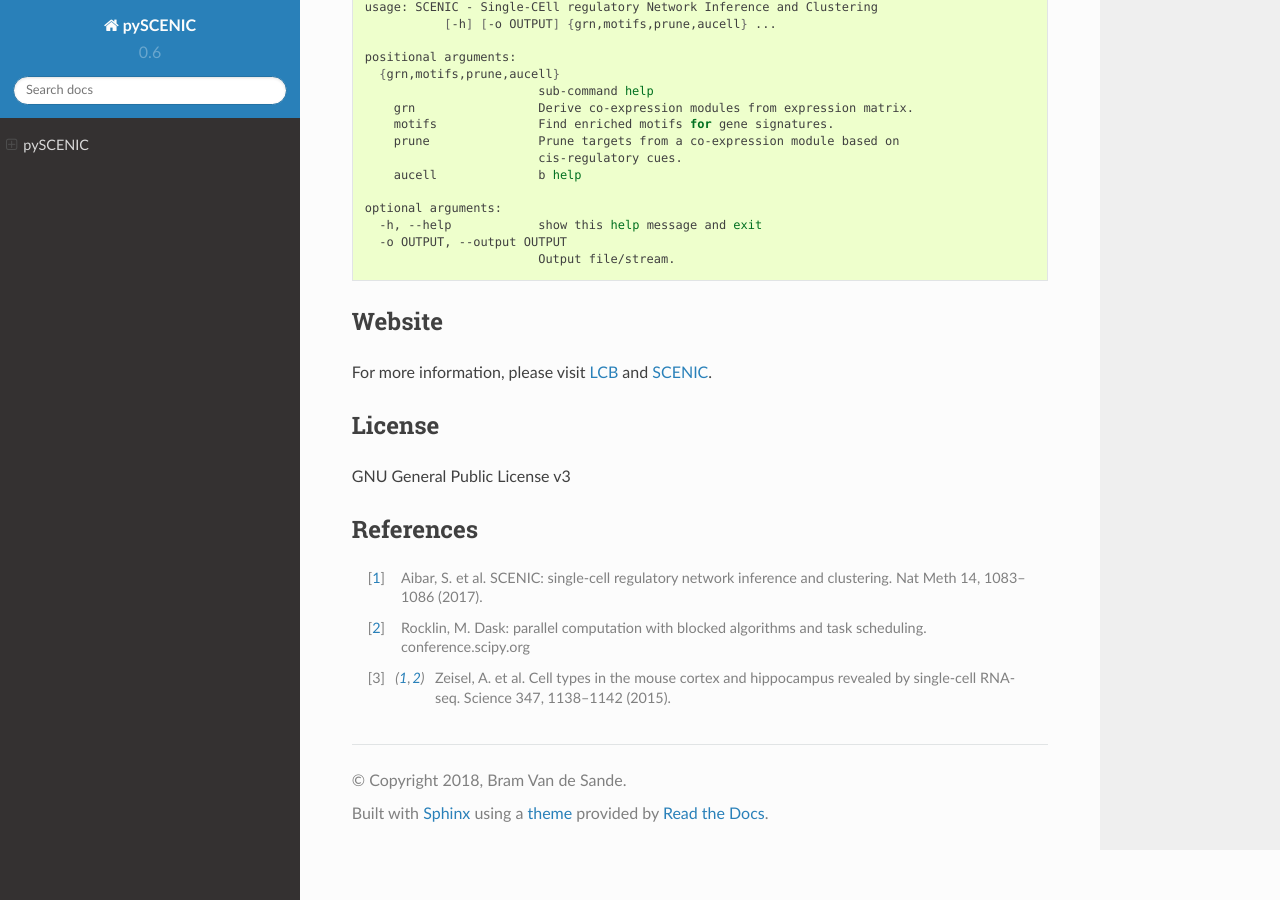
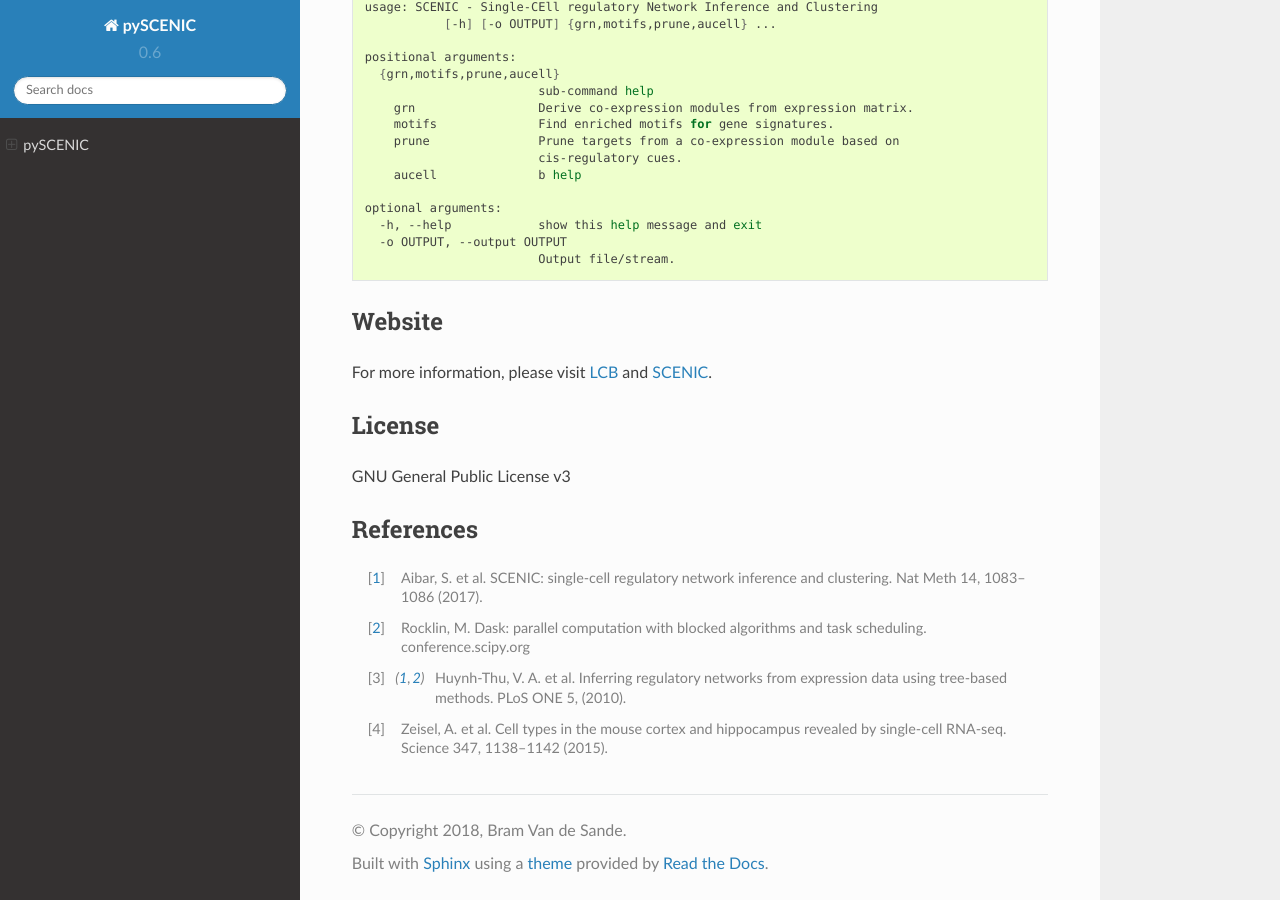
Before and after one commit to aertslab/pySCENIC, a Sphinx documentation site: the page built from docs/index.rst, in a window 1280 px wide and 900 px high, scrolled down 6042 px. Built offline with Sphinx 7.4.7 and the Read the Docs theme 2.0.0, drawn with Linux system fonts in a browser that asks for light colours.

Commit message:
Better docs.

```diff
--- a/docs/index.rst
+++ b/docs/index.rst
@@ -320,7 +320,8 @@ References
 
 .. [1] Aibar, S. et al. SCENIC: single-cell regulatory network inference and clustering. Nat Meth 14, 1083–1086 (2017).
 .. [2] Rocklin, M. Dask: parallel computation with blocked algorithms and task scheduling. conference.scipy.org
-.. [3] Zeisel, A. et al. Cell types in the mouse cortex and hippocampus revealed by single-cell RNA-seq. Science 347, 1138–1142 (2015).
+.. [3] Huynh-Thu, V. A. et al. Inferring regulatory networks from expression data using tree-based methods. PLoS ONE 5, (2010).
+.. [4] Zeisel, A. et al. Cell types in the mouse cortex and hippocampus revealed by single-cell RNA-seq. Science 347, 1138–1142 (2015).
 .. _dask: https://dask.pydata.org/en/latest/
 .. _distributed: https://distributed.readthedocs.io/en/latest/
 .. _LCB: https://aertslab.org
```
